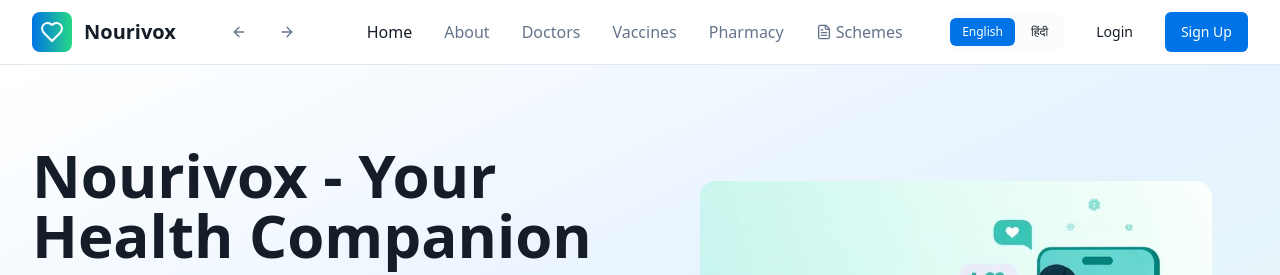
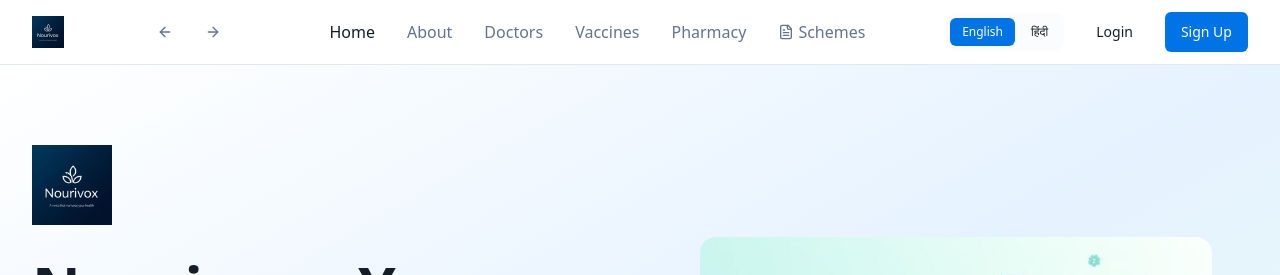
Before and after one commit to aastha-yadav2/doc-ai-guide, a React (Vite) app: page / in a window 1280 px wide. Shown: the top 275 px of the page. Built offline with nearby package versions, Linux system fonts and the light colour scheme; no server answers.

Commit message:
Add logo and animated main screen
Use the provided image as the app logo and display it in an animated manner on the main screen. Remove the "Powered by Deep Shiva" text.

```diff
--- a/src/components/ChatBot.tsx
+++ b/src/components/ChatBot.tsx
@@ -4,6 +4,7 @@ import { Input } from '@/components/ui/input';
 import { Send, Mic, User, Bot, Calendar, Clock, Stethoscope, ArrowLeft, Home } from 'lucide-react';
 import { useToast } from '@/hooks/use-toast';
 import { Link } from 'react-router-dom';
+import nourivoxLogo from "@/assets/nourivox-logo.png";
 
 interface Message {
   id: string;
@@ -157,13 +158,11 @@ const ChatBot = () => {
       <header className="bg-card border-b border-border px-6 py-4 shadow-soft">
         <div className="flex items-center justify-between">
           <div className="flex items-center gap-3">
-            <div className="w-10 h-10 rounded-full bg-gradient-to-r from-medical-blue to-health-green flex items-center justify-center">
-              <Bot className="w-6 h-6 text-white" />
-            </div>
-            <div>
-              <h1 className="text-xl font-semibold text-foreground">Nourivox Assistant</h1>
-              <p className="text-sm text-muted-foreground">A voice that nurtures your health</p>
-            </div>
+            <img
+              src={nourivoxLogo}
+              alt="Nourivox Logo"
+              className="h-10 w-auto animate-fade-in"
+            />
           </div>
 
           {/* Back to Home Button */}
--- a/src/components/HeroSection.tsx
+++ b/src/components/HeroSection.tsx
@@ -2,6 +2,7 @@ import { Button } from "@/components/ui/button";
 import { Link } from "react-router-dom";
 import { MessageCircle, ArrowRight } from "lucide-react";
 import heroImage from "@/assets/hero-healthcare-chatbot.png";
+import nourivoxLogo from "@/assets/nourivox-logo.png";
 import { useTranslation } from 'react-i18next';
 
 const HeroSection = () => {
@@ -13,7 +14,16 @@ const HeroSection = () => {
         <div className="grid lg:grid-cols-2 gap-12 items-center">
           {/* Content */}
           <div className="text-center lg:text-left">
-            <h1 className="text-4xl md:text-5xl lg:text-6xl font-bold text-foreground leading-tight mb-6">
+            {/* Animated Logo */}
+            <div className="flex justify-center lg:justify-start mb-8">
+              <img
+                src={nourivoxLogo}
+                alt="Nourivox - A voice that nurtures your health"
+                className="h-20 w-auto animate-fade-in hover-scale"
+              />
+            </div>
+
+            <h1 className="text-4xl md:text-5xl lg:text-6xl font-bold text-foreground leading-tight mb-6 animate-fade-in">
               {t('hero.title')}
             </h1>
 
--- a/src/components/Navigation.tsx
+++ b/src/components/Navigation.tsx
@@ -1,5 +1,6 @@
 import { Button } from "@/components/ui/button";
-import { Heart, Menu, X, LogOut, User, ArrowLeft, ArrowRight, FileText, Languages } from "lucide-react";
+import { Menu, X, LogOut, User, ArrowLeft, ArrowRight, FileText, Languages } from "lucide-react";
+import nourivoxLogo from "@/assets/nourivox-logo.png";
 import { useState } from "react";
 import { useAuth } from "../contexts/AuthContext";
 import { Link, useNavigate, useLocation } from "react-router-dom";
@@ -52,10 +53,11 @@ const Navigation = () => {
         <div className="flex justify-between items-center h-16">
           {/* Logo */}
           <div className="flex items-center space-x-3">
-            <div className="bg-gradient-to-r from-medical-blue to-health-green p-2 rounded-lg">
-              <Heart className="h-6 w-6 text-white" />
-            </div>
-            <span className="text-xl font-bold text-foreground">Nourivox</span>
+            <img
+              src={nourivoxLogo}
+              alt="Nourivox Logo"
+              className="h-8 w-auto hover-scale animate-fade-in"
+            />
           </div>
 
           {/* Navigation Controls */}
```
Also changed, not shown: src/assets/nourivox-logo.png (added).
